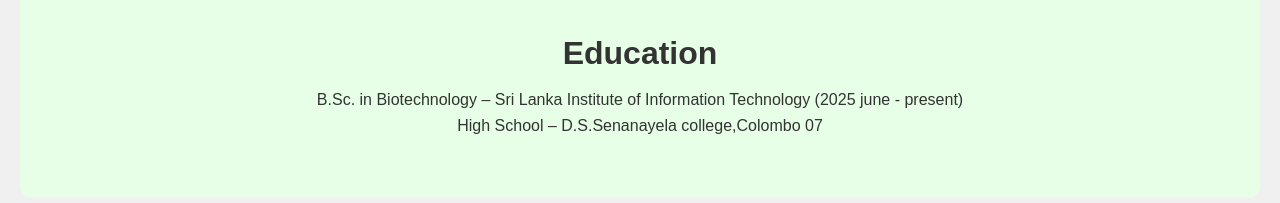
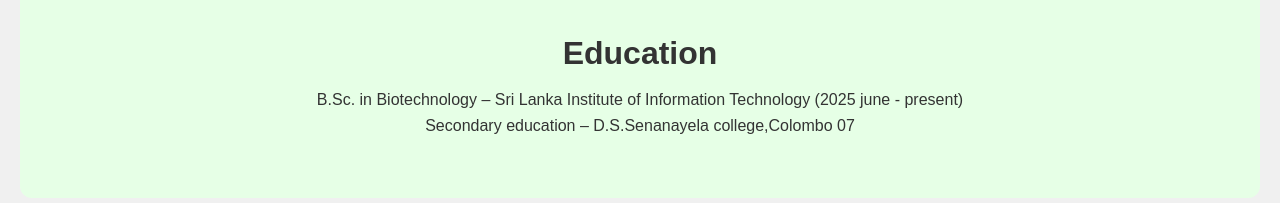
Before and after one commit to IshanSenevirathna/IshanSenevirathna.github.io, a plain HTML site: page index.html in a window 1280 px wide. Shown: the part 929-1132 px from the top of the page. Drawn offline with Linux system fonts and the light colour scheme.

Commit message:
Update index.html

```diff
--- a/index.html
+++ b/index.html
@@ -147,7 +147,7 @@
     <div class="section-icon">🎓</div>
     <h2>Education</h2>
     <p>B.Sc. in Biotechnology – Sri Lanka Institute of Information Technology (2025 june - present)</p>
-    <p>High School – D.S.Senanayela college,Colombo 07 </p>
+    <p>Secondary education – D.S.Senanayela college,Colombo 07 </p>
   </section>
 
   <section id="skills" class="reveal">
```
